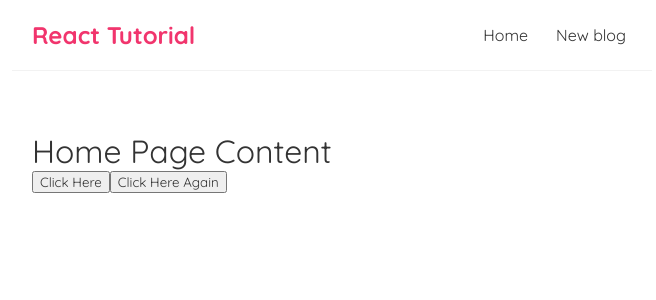
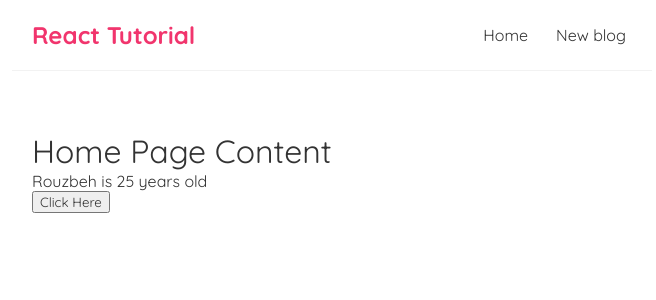
Before and after one commit to FaridFarahmandf/tuts-react, a React (Create React App) app: page / in a window 1280 px wide. Shown: the top 300 px of the page, without its empty margins (308-964 px from the left). Built offline with nearby package versions, Linux system fonts and the light colour scheme.

Commit message:
useState

```diff
--- a/src/Home.js
+++ b/src/Home.js
@@ -1,19 +1,18 @@
+import { useState } from "react";
 const Home = () => {
-    const handleClick = (e) => {
-        console.log("click here", e);
+    let [name, setName] = useState("Rouzbeh");
+    let [age, setAge] = useState(25)
+    const handleClick = () => {
+        setName("Farid");
+        setAge(32)
     }
-    const handleClickAgain = (name,e) => {
-        console.log(
-            name + " clicked there",
-            e.target
-        )
-    }
+
 
     return (
         <>
             <p style={{fontSize:"2em"}}>Home Page Content</p>
+            <p>{name} is {age} years old</p>
             <button onClick={handleClick}>Click Here</button>
-            <button onClick={(e) => handleClickAgain("Farid",e)}>Click Here Again</button>
         </>
      );
 }
```
